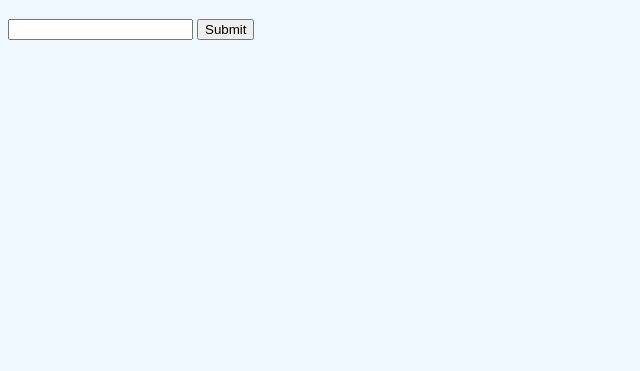
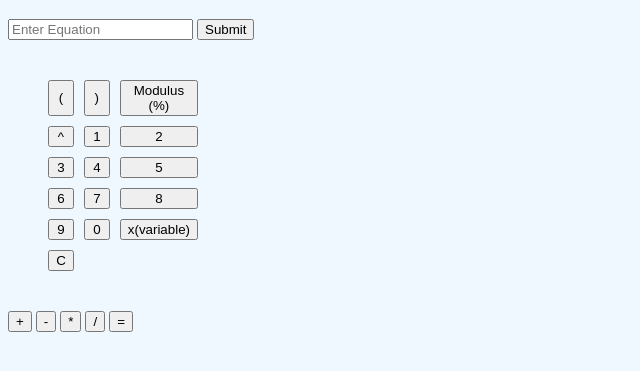
Before and after one commit to nkatzenberger/SSW590-Project, a plain HTML site: page frontend/index.html in a window 1280 px wide. Shown: the part 61-432 px from the top of the page, without its empty margins (0-640 px from the left). Drawn offline with Linux system fonts and the light colour scheme.

Commit message:
Working buttons, needs formatting

```diff
--- a/frontend/index.html
+++ b/frontend/index.html
@@ -17,7 +17,7 @@
 
     <h1>Simple Calculator</h1>
     <form id="calc-form" action = "http://localhost:3000/?", method = "POST">
-        <input type="text" id="num1" name="num1">
+        <input type="text" id="num1" name="num1" placeholder="Enter Equation">
 <!--
         <input type="radio" id="add" name="operator" value="add"> <label for="add">Add</label>
         <input type="radio" id="subtract" name="operator" value="subtract"> <label for="subtract">Subtract</label>
@@ -28,7 +28,46 @@
 -->
         <button type="submit">Submit</button>
     </form>
+    <div class="keypad">
+    <button onclick="insertNumber('(')">(</button>
+    <button onclick="insertNumber(')')">)</button>
+    <button onclick="insertNumber('%')">Modulus (%)</button>
+    <button onclick="insertNumber('^')">^</button>
+    <button onclick="insertNumber('1')">1</button>
+    <button onclick="insertNumber('2')">2</button>
+    <button onclick="insertNumber('3')">3</button>
 
+     <button onclick="insertNumber('4')">4</button>
+     <button onclick="insertNumber('5')">5</button>
+     <button onclick="insertNumber('6')">6</button>
+
+     <button onclick="insertNumber('7')">7</button>
+     <button onclick="insertNumber('8')">8</button>
+     <button onclick="insertNumber('9')">9</button>
+
+     <button onclick="insertNumber('0')">0</button>
+
+     <button onclick="insertNumber('x')">x(variable)</button>
+
+    <button onclick="clearTextbox()">C
+    </div>
+    <div class = "sidepad">
+        <button onclick="insertNumber('+')">+</button>
+        <button onclick="insertNumber('-')">-</button>
+        <button onclick="insertNumber('*')">*</button>
+        <button onclick="insertNumber('/')">/</button>
+        <button onclick="insertNumber('=')">=</button>
+    </div>
+    <script>
+        function insertNumber(num){
+            var textbox = document.getElementById("num1");
+            textbox.value += num
+        }
+        function clearTextbox(){
+            var textbox = document.getElementById("num1");
+            textbox.value = "";
+        }
+    </script>
     <div id="result" style="background-color:red; color:white; font-size: 22pt; margin-top:2em"></div>
 
     <script>
--- a/frontend/styles.css
+++ b/frontend/styles.css
@@ -1,3 +1,26 @@
 body{
     background-color:aliceblue;
 }
+.container {
+    display: flex;
+    justify-content: center;
+    margin-top: 20px;
+}
+.keypad {
+    display: grid;
+    grid-template-columns: repeat(3, 1fr);
+    gap: 10px;
+    max-width: 150px;
+    margin: 20px;
+ }
+ .sidePad{
+    display: grid;
+    grid-template-columns: repeat(1fr);
+    gap: 10px;
+    max-width: 50px;
+    margin: 20px auto;
+    }
+.keypad, .sidePad button {
+    padding: 20px;
+    font-size: 18px;
+    cursor: pointer;}
```
